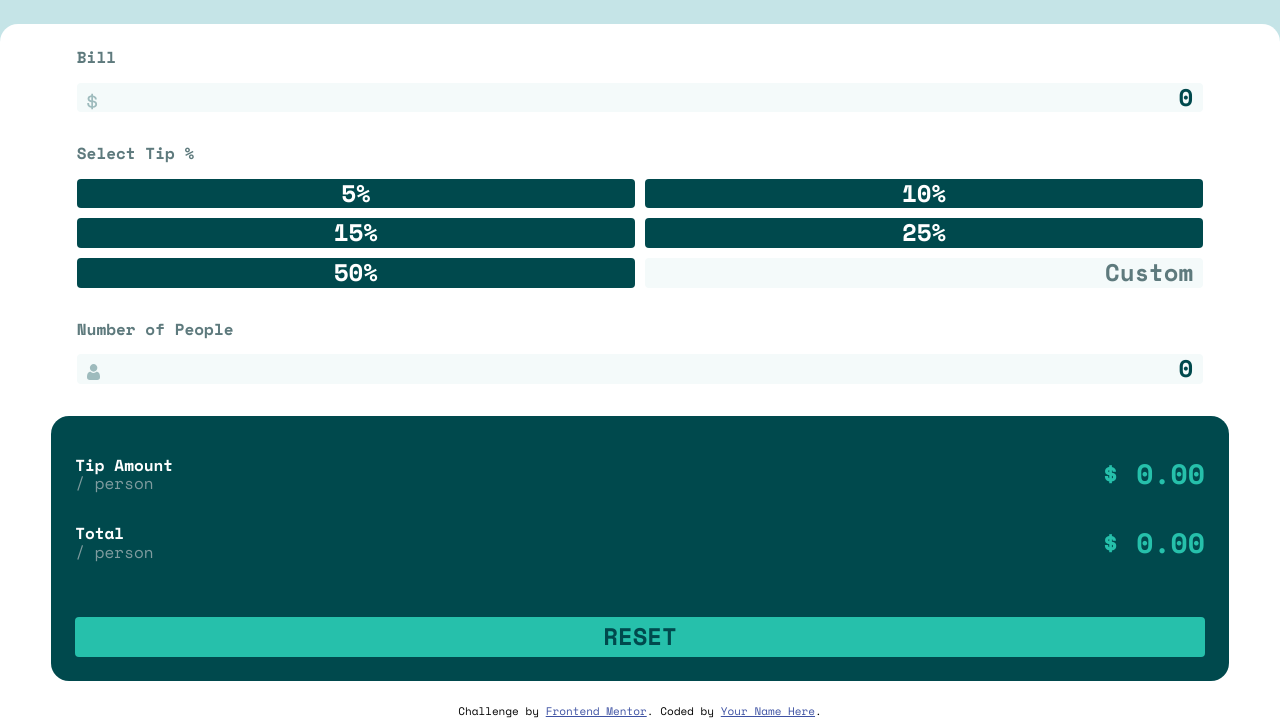
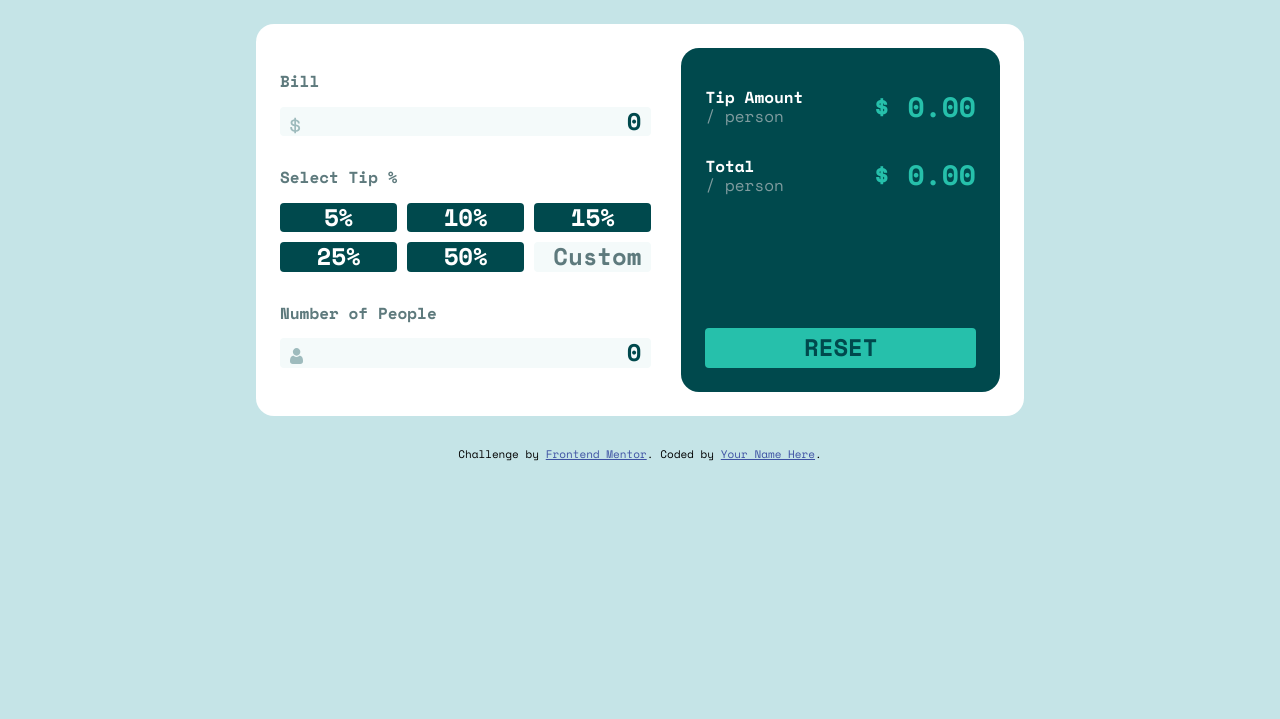
Before and after one commit to EdisonPadilla/tip-calculator-app-solution, a plain HTML site: page index.html in a window 1280 px wide. Shown: the part 105-824 px from the top of the page. After the commit the page ends 800 px from the top, so only its background shows below. Drawn offline with nearby package versions, Linux system fonts and the light colour scheme.

Commit message:
finished desktop design

```diff
--- a/css/tip_calculator_style.css
+++ b/css/tip_calculator_style.css
@@ -31,6 +31,7 @@ button {
 
 body {
   font-family: "Space Mono", monospace;
+  background-color: var(--light-grayish-cyan);
 }
 
 body input {
@@ -40,7 +41,7 @@ body input {
 
 .container {
   font-weight: 700;
-  background-color: var(--light-grayish-cyan);
+  /* background-color: var(--light-grayish-cyan); */
 }
 
 header {
@@ -166,3 +167,36 @@ main .input:focus {
   background-color: var(--strong-cyan);
   border-radius: 4px;
 }
+
+@media (min-width: 1024px) {
+  .container {
+    margin-bottom: 32px;
+  }
+
+  main {
+    margin: 0 auto;
+    padding: 24px;
+    width: 60%;
+    display: flex;
+    align-items: stretch;
+    gap: 30px;
+    border-radius: 18px;
+  }
+
+  .input-container {
+    width: 54%;
+    margin-bottom: 24px;
+  }
+
+  .tip-options {
+    grid-template-columns: repeat(3, 1fr);
+    grid-template-rows: repeat(2, 1fr);
+  }
+
+  .results-container {
+    width: 46%;
+    display: flex;
+    flex-direction: column;
+    justify-content: space-between;
+  }
+}
--- a/index.html
+++ b/index.html
@@ -99,6 +99,7 @@
         </div>
 
         <div class="results-container">
+          <div>
             <div class="result tipamount-box">
               <p class="label-box">
                 Tip Amount
@@ -115,6 +116,7 @@
                 <span>/ person</span>
               </p>
               <div id="total-value">$ 0.00</div>
+            </div>
           </div>
 
           <button class="reset-btn" type="submit">Reset</button>
```
Lines whose indentation alone changed are shown as unchanged.
